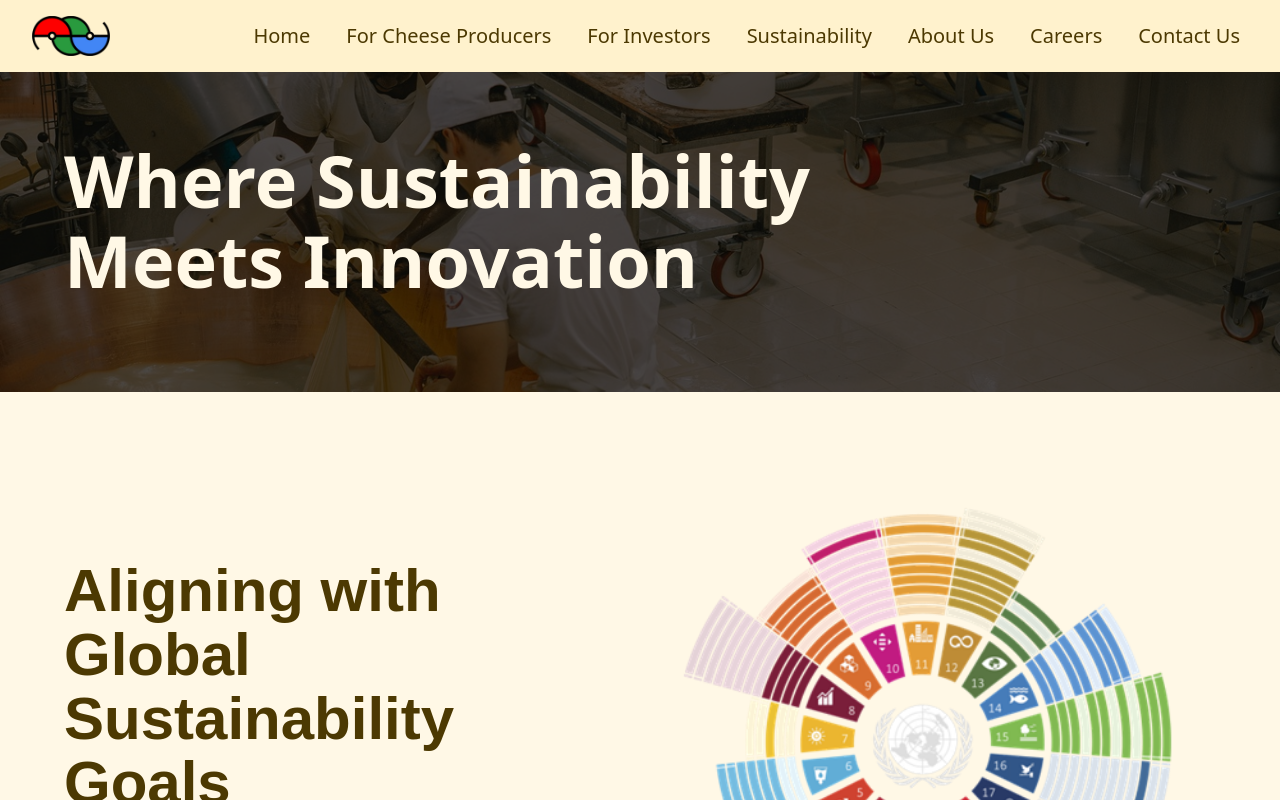
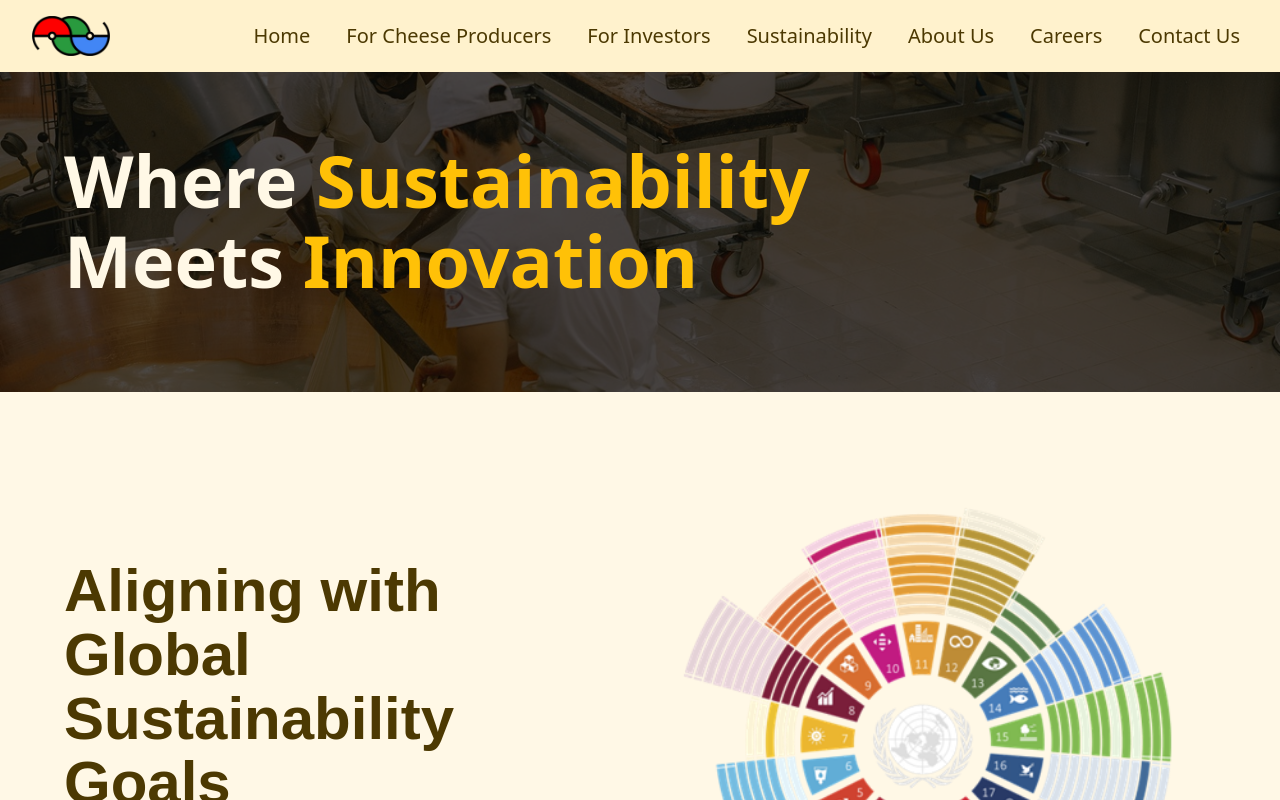
Before and after one commit to jayco01/NeustonBiosystems_website, a React (Vite) app: page /sustainability in a window 1280 px wide. Shown: the top 800 px of the page. Built offline with nearby package versions, Linux system fonts and the light colour scheme.

Commit message:
Style: SustainabilityPage.jsx MVP

```diff
--- a/src/pages/SustainabilityPage.jsx
+++ b/src/pages/SustainabilityPage.jsx
@@ -8,7 +8,7 @@ import SustainabilityCircularEconomy from "../components/sustainability/Sustaina
 export default function SustainabilityPage() {
     function H1Text() {
         return (
-            <h1> Where <span>Sustainability</span> Meets <span>Innovation</span> </h1>
+            <h1 className="max-w-200"> Where <span className="text-neuston-Amber">Sustainability</span> Meets <span className="text-neuston-Amber">Innovation</span> </h1>
         );
     }
     const subHeading = "";
```
